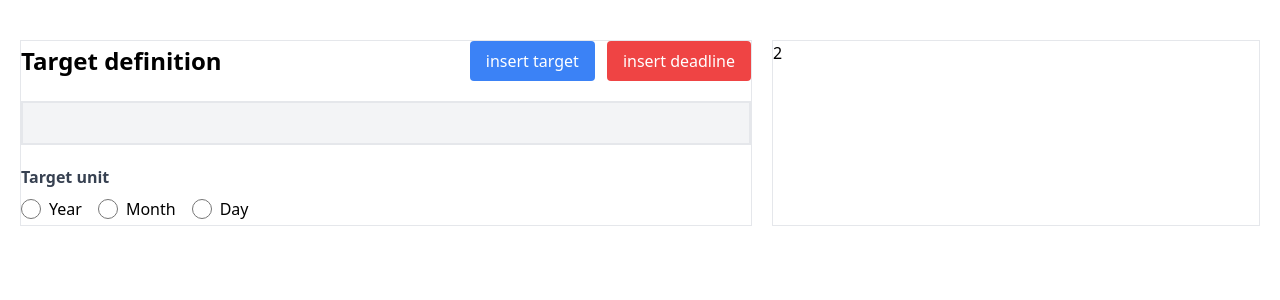
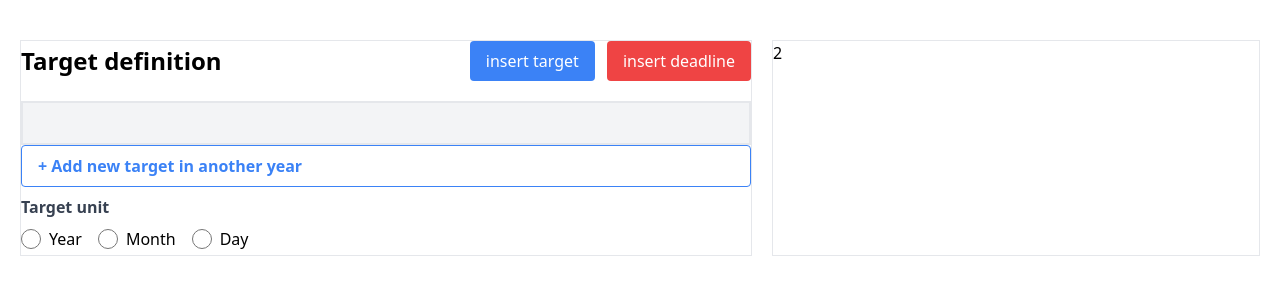
Before and after one commit to nikonenkoincodeit/nuxt-test, a Nuxt app: page / in a window 1280 px wide. Shown: the top 300 px of the page. Built offline with nearby package versions, Linux system fonts and the light colour scheme.

Commit message:
added component AppAddNewTarget

```diff
--- /dev/null
+++ b/components/AppAddNewTarget.vue
@@ -0,0 +1,21 @@
+<template>
+  <div>
+    <button
+      @click="addTarget"
+      class="w-full bg-white text-blue-500 hover:text-blue-700 text-left font-bold py-2 px-4 rounded border border-blue-500 mb-2"
+    >
+      + Add new target in another year
+    </button>
+  </div>
+</template>
+
+  <script setup>
+import { ref } from "vue";
+
+const addTarget = () => {
+  console.log(111);
+};
+</script>
+
+  <style scoped>
+</style>
--- a/components/AppEditorForm.vue
+++ b/components/AppEditorForm.vue
@@ -1,6 +1,6 @@
 <template>
   <div>
-    <form @submit.prevent="submitForm" class="form w-full border my-4">
+    <form @submit.prevent="submitForm" class="form w-full border mt-4">
       <span ref="spanRef" class="hide">{{ inputText }}</span>
       <input
         id="textInput"
@@ -13,6 +13,7 @@
       <AppSuggestions :cursorPosition="cursorPosition" />
       <AppInputTarget :cursorPosition="cursorPosition" />
     </form>
+    <AppAddNewTarget />
     <AppRadioButtonList
       label="Target unit"
       :list="dateList"
@@ -26,6 +27,7 @@ import { ref } from "vue";
 import AppSuggestions from "./AppSuggestions.vue";
 import AppInputTarget from "./AppInputTarget.vue";
 import AppRadioButtonList from "./AppRadioButtonList.vue";
+import AppAddNewTarget from "./AppAddNewTarget.vue";
 import { useEditorSettingsStore } from "~/stores/editor-settings";
 
 const editorSettingsStore = useEditorSettingsStore();
@@ -71,7 +73,6 @@ const selectParameter = (value) => {
   <style scoped>
 .form {
   margin-top: 20px;
-  margin-bottom: 20px;
   position: relative;
 }
 .hide {
--- a/components/AppRadioButtonList.vue
+++ b/components/AppRadioButtonList.vue
@@ -2,7 +2,7 @@
   <div>
     <label class="block font-bold text-gray-700 mb-2">{{ label }}</label>
     <div>
-      <template v-for="(item, index) in list" :key="index">
+      <template v-for="item in list" :key="item.value">
         <label class="inline-flex items-center mr-4">
           <input
             type="radio"
```
